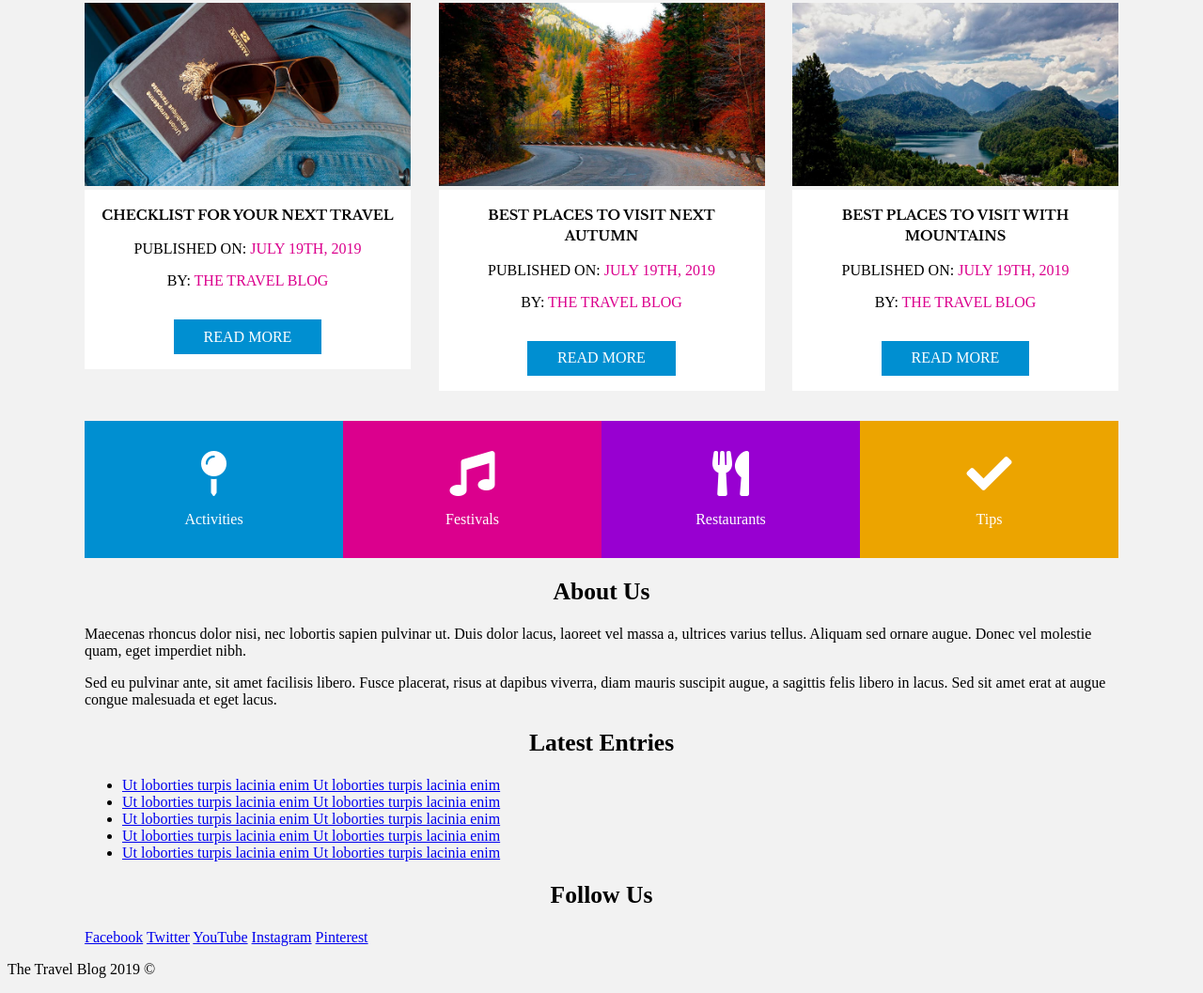
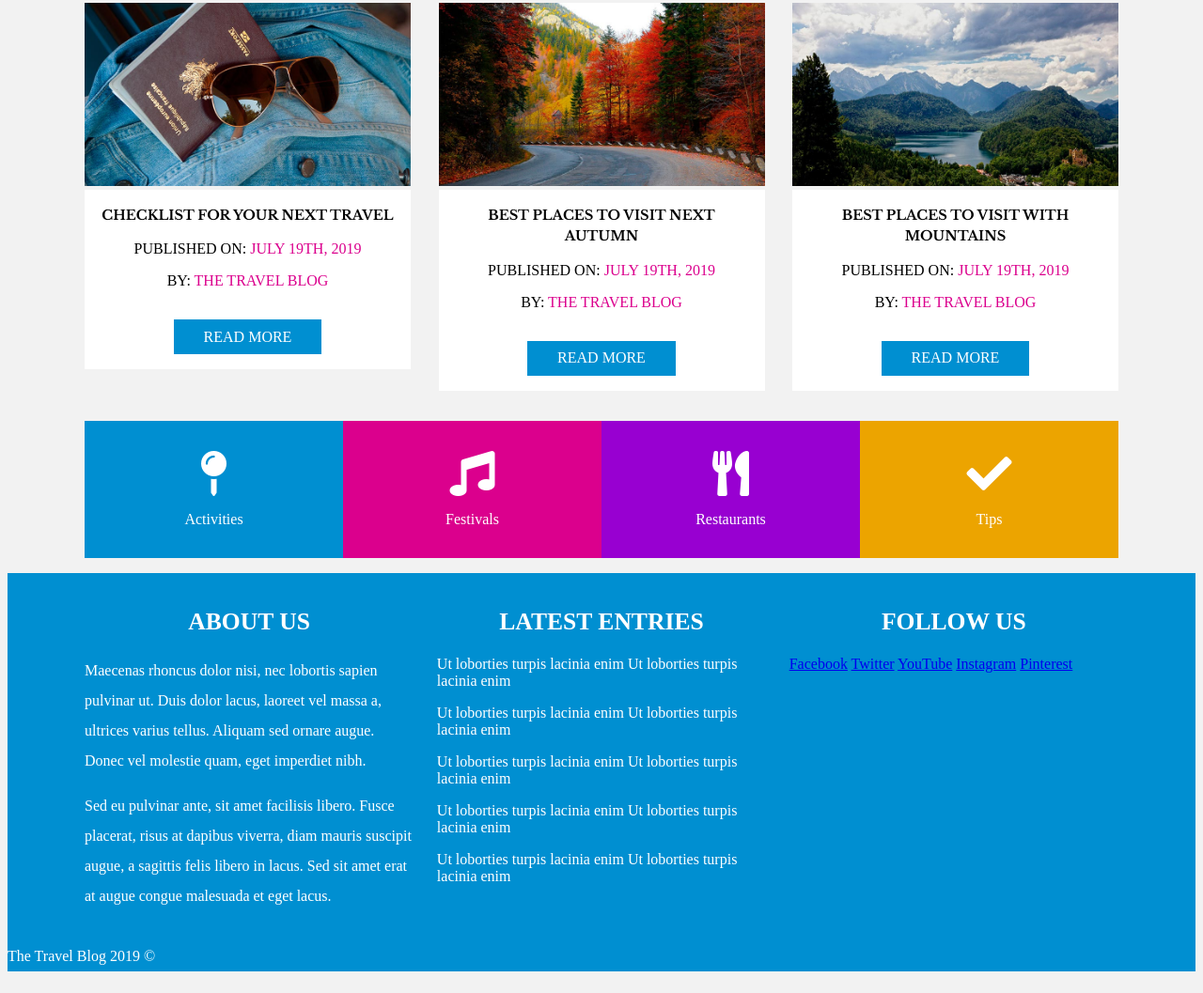
Before and after one commit to bhoomikahm18/06_Building_a_Blog_Homepage_Layout, a plain HTML site: page index.html in a window 1280 px wide. Shown: the part 1307-2364 px from the top of the page at 94% size. Drawn offline with nearby package versions, Linux system fonts and the light colour scheme.

Commit message:
CSS for the Footer

```diff
--- a/css/style.css
+++ b/css/style.css
@@ -186,3 +186,37 @@ img {
     font-size: 3rem;
     margin-bottom: 1rem;
 }
+.footer{
+    background-color: #008fd1;
+    padding-top: 1rem;
+    color: white;
+}
+.footer h2{
+    text-transform: uppercase;
+}
+.footer p{
+    line-height: 2;
+}
+@media (min-width:768px){
+    .footer .container{
+        display: flex;
+        justify-content: space-between;
+    }
+    .footer .box{
+        flex: 0 0 calc(33.3% - 1rem);
+    }
+}
+.footer ul{
+    list-style: none;
+    padding: 0;
+}
+.footer ul li {
+    margin-bottom: 1rem;
+}
+.footer ul li a{
+    color: white;
+    text-decoration: none;
+}
+.footer ul li a:hover{
+    text-decoration: underline;
+}
```
